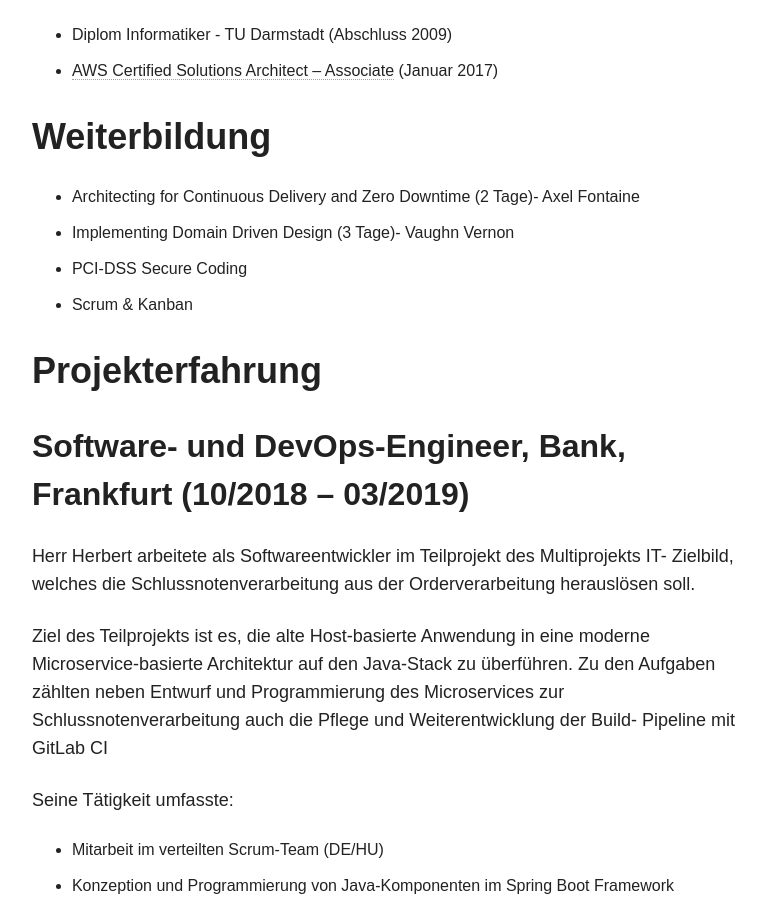
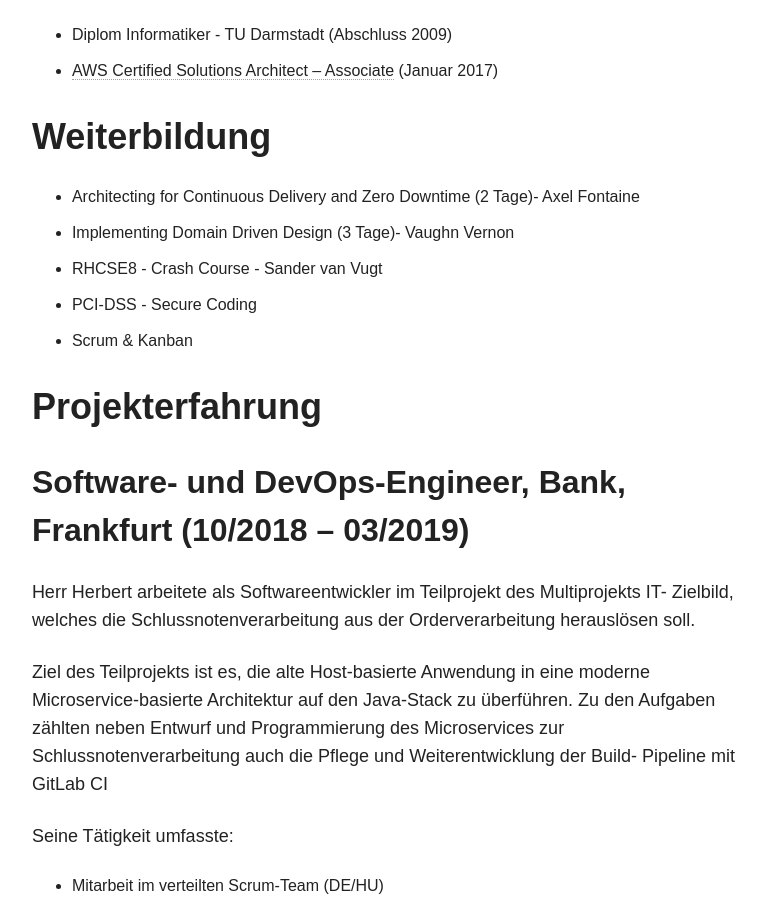
Before and after one commit to BenjaminHerbert/BenjaminHerbert.github.io, a Jekyll site: the page built from portfolio/index.md, in a window 1280 px wide and 900 px high, scrolled down 451 px. Shown: the whole window, without its empty margins (254-1020 px from the left). Built offline with Jekyll 4.4.1, drawn with Linux system fonts in a browser that asks for light colours; nearby versions of some CDN libraries.

```diff
--- a/portfolio/index.md
+++ b/portfolio/index.md
@@ -8,14 +8,14 @@ share: true
 # Studium und Zertifikate
 
 * Diplom Informatiker - TU Darmstadt (Abschluss 2009)
-* [AWS Certified Solutions Architect – Associate](https://aws.amazon.com/de/certification/certified-solutions-architect-associate/) (Januar 2017)
-
+* [AWS Certified Solutions Architect – Associate](https://www.certmetrics.com/amazon/public/badge.aspx?i=1&t=c&d=2017-01-10&ci=AWS00228802) (Januar 2017)
 
 # Weiterbildung
 
 * Architecting for Continuous Delivery and Zero Downtime (2 Tage)- Axel Fontaine
 * Implementing Domain Driven Design (3 Tage)- Vaughn Vernon
-* PCI-DSS Secure Coding
+* RHCSE8 - Crash Course - Sander van Vugt
+* PCI-DSS - Secure Coding
 * Scrum & Kanban
 
 # Projekterfahrung
```
